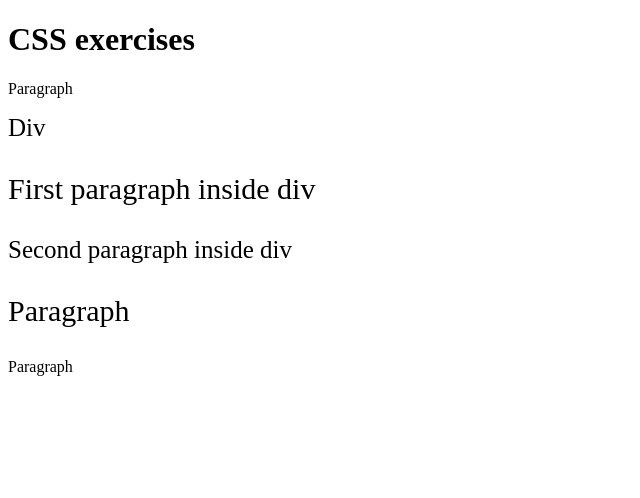
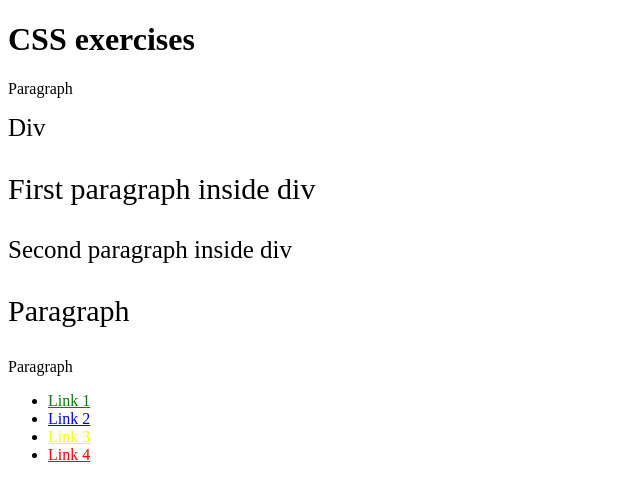
Before and after one commit to ChristofferNygren/css-exercises, a plain HTML site: page Exercise 1/index.html in a window 1280 px wide. Shown: the whole page, without its empty margins (0-640 px from the left). Drawn offline with Linux system fonts and the light colour scheme.

Commit message:
Finished the second exercise, added a ul and created a new .html file

```diff
--- a/Exercise 1/index.css
+++ b/Exercise 1/index.css
@@ -4,3 +4,15 @@
 .fontsize30{
 font-size: 30px;
 }
+a[href*="spec"]{
+    color:green;
+  }
+a[href^="https://dev.w3.org/html5/html-author/charref"]{
+    color: blue;
+}
+a[href$=".org/"]{
+    color: yellow;
+}
+a[href*="page1"]{
+    color: red;
+}
--- a/Exercise 1/index.html
+++ b/Exercise 1/index.html
@@ -14,5 +14,11 @@
 </div>
 <p class ="fontsize30">Paragraph</p>
 <p>Paragraph</p>
+<ul>
+    <li><a href="https://html.spec.whatwg.org/multipage/">Link 1</a></li>
+    <li><a href="https://dev.w3.org/html5/html-author/charref">Link 2</a></li>
+    <li><a href="https://validator.w3.org/">Link 3</a></li>
+    <li><a href="page1.html">Link 4</a></li>
+</ul>
 </body>
 </html>
```
Also changed, not shown: Exercise 1/page1.html (added, +10 -0 lines).
